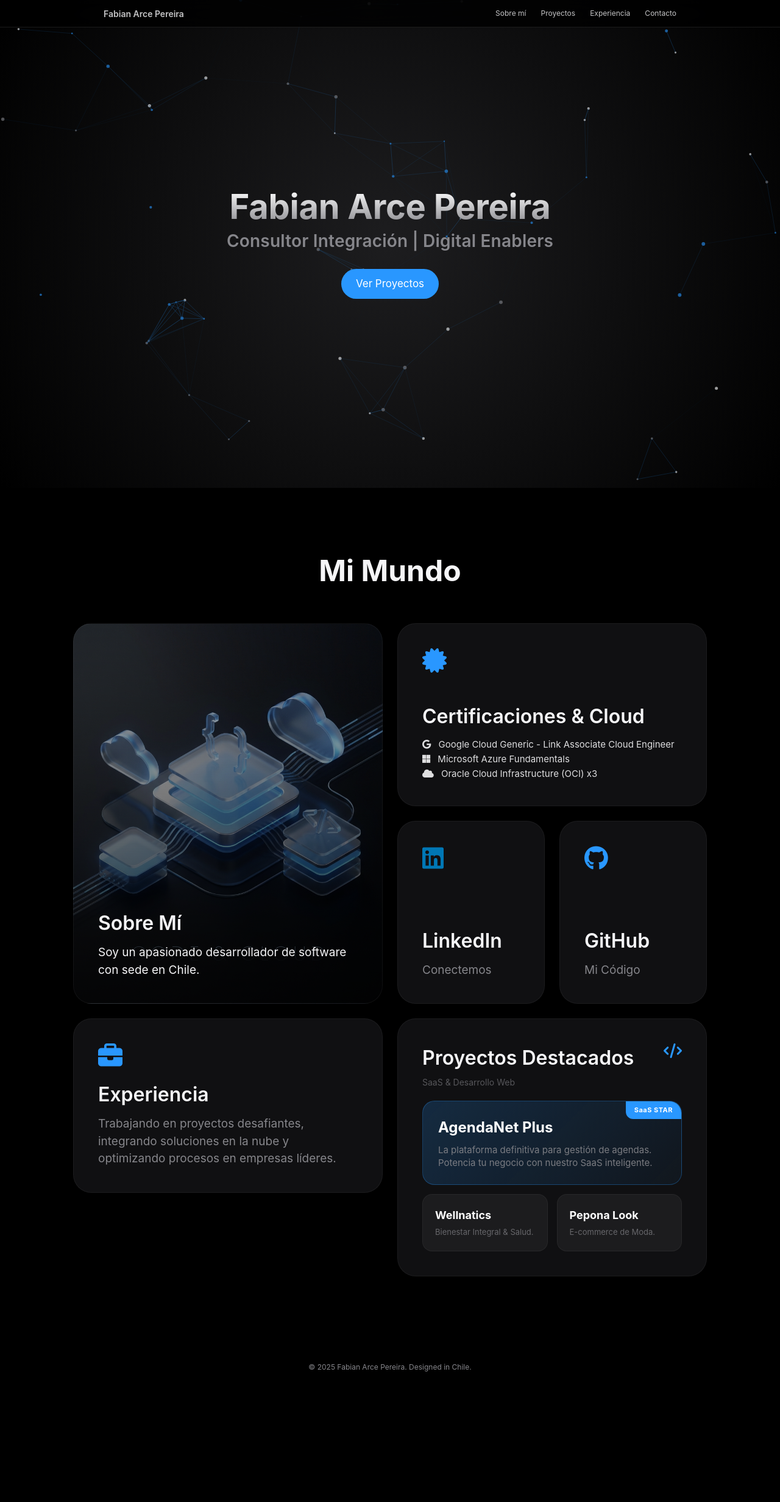
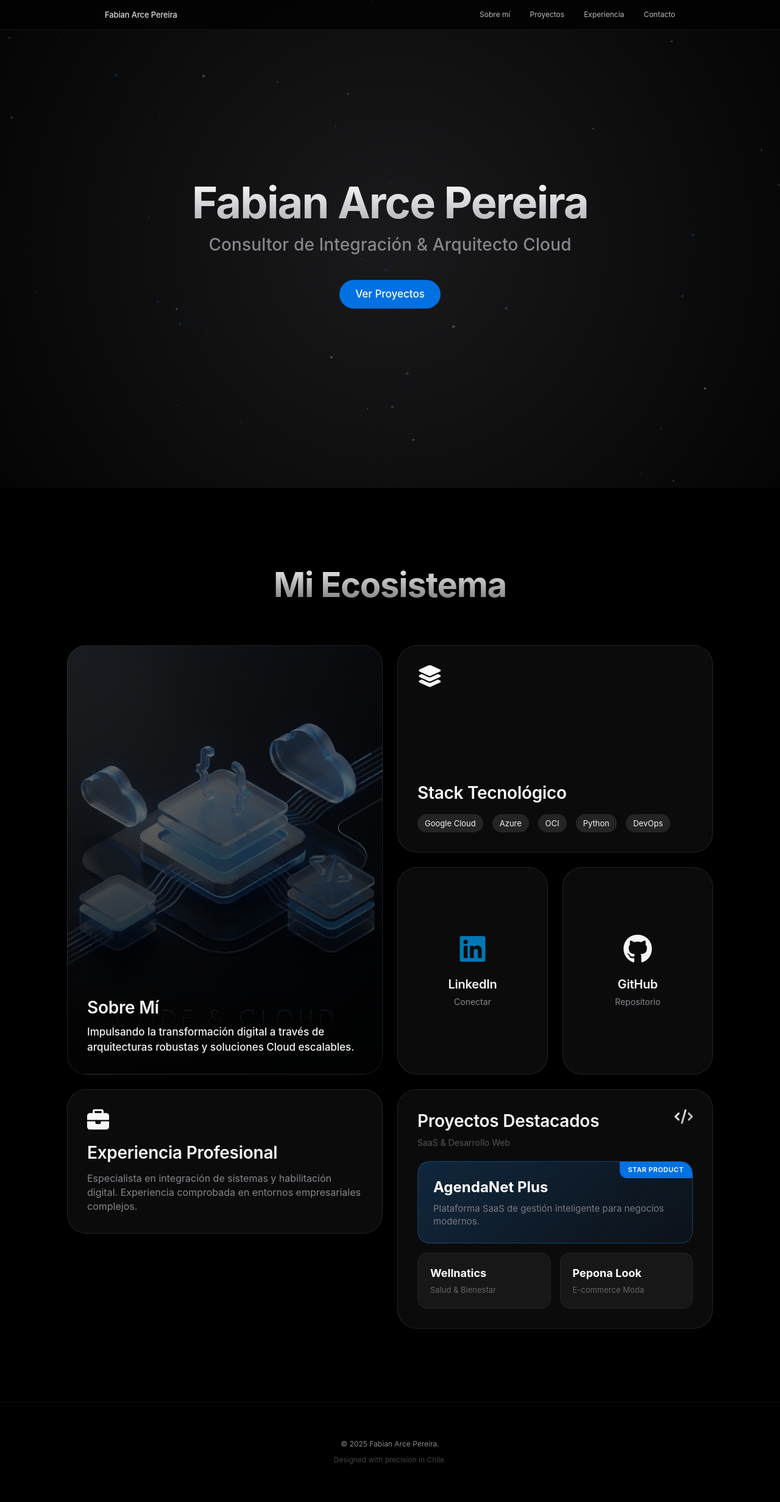
Before and after one commit to fabian2ap/fabian2ap, a Flask app: page / in a window 1280 px wide. Shown: the whole page at 61% size. Before the commit the page ends 2249 px from the top, so only its background shows below. Run offline with Flask 3, Linux system fonts and the light colour scheme.

Commit message:
Upgrade site design to Premium Apple Aesthetics (2025)

```diff
--- a/static/css/portfolio.css
+++ b/static/css/portfolio.css
@@ -2,10 +2,14 @@
     --bg-color: #000000;
     --text-primary: #f5f5f7;
     --text-secondary: #86868b;
-    --card-bg: rgba(28, 28, 30, 0.6);
-    --card-hover: rgba(44, 44, 46, 0.8);
-    --blue-accent: #2997ff;
-    --nav-bg: rgba(0, 0, 0, 0.8);
+    --card-bg: rgba(28, 28, 30, 0.4);
+    --card-border: rgba(255, 255, 255, 0.1);
+    --card-hover: rgba(44, 44, 46, 0.6);
+    --blue-accent: #0071e3;
+    /* Classic Apple Blue */
+    --nav-bg: rgba(0, 0, 0, 0.7);
+    --transition-bezier: cubic-bezier(0.25, 1, 0.5, 1);
+    /* MacOS standard easing */
 }
 
 * {
@@ -15,12 +19,13 @@
 }
 
 body {
-    font-family: -apple-system, BlinkMacSystemFont, "Segoe UI", Roboto, Helvetica, Arial, sans-serif;
+    font-family: -apple-system, BlinkMacSystemFont, "SF Pro Display", "SF Pro Text", "Segoe UI", Roboto, Helvetica, Arial, sans-serif;
     background-color: var(--bg-color);
     color: var(--text-primary);
-    line-height: 1.5;
+    line-height: 1.4;
     overflow-x: hidden;
     -webkit-font-smoothing: antialiased;
+    -moz-osx-font-smoothing: grayscale;
 }
 
 /* Navbar */
@@ -30,27 +35,29 @@ nav {
     width: 100%;
     z-index: 1000;
     background: var(--nav-bg);
-    backdrop-filter: blur(20px);
-    -webkit-backdrop-filter: blur(20px);
-    border-bottom: 1px solid rgba(255, 255, 255, 0.1);
+    backdrop-filter: blur(20px) saturate(180%);
+    -webkit-backdrop-filter: blur(20px) saturate(180%);
+    border-bottom: 1px solid rgba(255, 255, 255, 0.08);
+    transition: background 0.3s ease;
 }
 
 .nav-content {
     max-width: 980px;
     margin: 0 auto;
-    padding: 0 20px;
-    height: 44px;
+    padding: 0 22px;
+    height: 48px;
     display: flex;
     justify-content: space-between;
     align-items: center;
 }
 
 .nav-title {
-    font-weight: 600;
-    font-size: 14px;
+    font-weight: 500;
+    font-size: 13px;
+    letter-spacing: -0.01em;
     color: var(--text-primary);
     text-decoration: none;
-    opacity: 0.8;
+    opacity: 0.9;
     transition: opacity 0.3s;
 }
 
@@ -60,19 +67,21 @@ nav {
 
 .nav-links {
     display: flex;
-    gap: 24px;
+    gap: 32px;
 }
 
 .nav-links a {
     text-decoration: none;
-    color: var(--text-primary);
+    color: #e8e8ed;
     font-size: 12px;
+    font-weight: 400;
     opacity: 0.8;
-    transition: opacity 0.3s;
+    transition: opacity 0.2s, color 0.2s;
 }
 
 .nav-links a:hover {
     opacity: 1;
+    color: #fff;
 }
 
 /* Hero Section */
@@ -84,7 +93,7 @@ nav {
     align-items: center;
     text-align: center;
     padding: 0 20px;
-    background: radial-gradient(circle at center, #1d1d1f 0%, #000000 100%);
+    background: radial-gradient(circle at 50% 50%, #1a1a1c 0%, #000000 120%);
     position: relative;
     overflow: hidden;
 }
@@ -96,7 +105,8 @@ nav {
     width: 100%;
     height: 100%;
     z-index: 1;
-    opacity: 0.6;
+    opacity: 0.4;
+    pointer-events: none;
 }
 
 .hero h1,
@@ -107,87 +117,99 @@ nav {
 }
 
 .hero h1 {
-    font-size: 56px;
-    line-height: 1.07;
+    font-size: 72px;
+    line-height: 1.05;
     font-weight: 700;
-    letter-spacing: -0.005em;
-    margin-bottom: 10px;
-    background: linear-gradient(180deg, #fff, #86868b);
+    letter-spacing: -0.025em;
+    margin-bottom: 16px;
+    background: linear-gradient(180deg, #ffffff 0%, #b0b0b5 100%);
     background-clip: text;
     -webkit-background-clip: text;
     -webkit-text-fill-color: transparent;
     opacity: 0;
-    animation: fadeUp 1s cubic-bezier(0.16, 1, 0.3, 1) forwards;
+    animation: fadeUp 1.2s var(--transition-bezier) forwards;
 }
 
 .hero p {
     font-size: 28px;
-    line-height: 1.1;
-    font-weight: 600;
-    letter-spacing: 0.007em;
+    line-height: 1.2;
+    font-weight: 500;
+    letter-spacing: 0.005em;
     color: var(--text-secondary);
-    max-width: 600px;
+    max-width: 640px;
     opacity: 0;
-    animation: fadeUp 1s cubic-bezier(0.16, 1, 0.3, 1) 0.2s forwards;
+    animation: fadeUp 1.2s var(--transition-bezier) 0.15s forwards;
 }
 
 .cta-button {
-    margin-top: 30px;
-    display: inline-block;
+    margin-top: 40px;
+    display: inline-flex;
+    align-items: center;
+    justify-content: center;
     background-color: var(--blue-accent);
     color: white;
-    padding: 12px 24px;
+    padding: 12px 26px;
     border-radius: 980px;
     font-size: 17px;
-    font-weight: 400;
+    font-weight: 500;
     text-decoration: none;
     opacity: 0;
-    animation: fadeUp 1s cubic-bezier(0.16, 1, 0.3, 1) 0.4s forwards;
-    transition: transform 0.2s;
+    animation: fadeUp 1.2s var(--transition-bezier) 0.3s forwards;
+    transition: transform 0.2s ease, background-color 0.2s ease;
 }
 
 .cta-button:hover {
-    transform: scale(1.02);
+    transform: scale(1.03);
+    background-color: #0077ed;
 }
 
 /* Bento Grid */
 .bento-section {
-    padding: 100px 20px;
-    max-width: 1080px;
+    padding: 120px 20px;
+    max-width: 1100px;
     margin: 0 auto;
 }
 
 .section-title {
-    font-size: 48px;
+    font-size: 56px;
     font-weight: 700;
-    margin-bottom: 50px;
+    margin-bottom: 60px;
     text-align: center;
+    letter-spacing: -0.02em;
+    background: linear-gradient(180deg, #fff, #666);
+    background-clip: text;
+    -webkit-background-clip: text;
+    -webkit-text-fill-color: transparent;
 }
 
 .bento-grid {
     display: grid;
     grid-template-columns: repeat(4, 1fr);
-    grid-template-rows: repeat(2, 300px);
-    /* Fixed height rows */
+    grid-template-rows: repeat(2, 340px);
+    /* Slightly taller for more breathing room */
     gap: 24px;
 }
 
 .bento-item {
     background: var(--card-bg);
-    border-radius: 30px;
-    padding: 40px;
-    transition: background 0.3s, transform 0.3s;
+    border-radius: 32px;
+    padding: 32px;
+    transition: background 0.4s ease, transform 0.4s var(--transition-bezier);
     display: flex;
     flex-direction: column;
     justify-content: space-between;
     overflow: hidden;
     position: relative;
-    border: 1px solid rgba(255, 255, 255, 0.05);
+    border: 1px solid var(--card-border);
+    backdrop-filter: blur(10px);
+    -webkit-backdrop-filter: blur(10px);
+    box-shadow: 0 4px 24px rgba(0, 0, 0, 0.2);
 }
 
 .bento-item:hover {
     background: var(--card-hover);
-    transform: scale(1.01);
+    transform: scale(1.02);
+    border-color: rgba(255, 255, 255, 0.15);
 }
 
 /* Item Specifics */
@@ -205,39 +227,47 @@ nav {
 }
 
 .bento-item h3 {
-    font-size: 32px;
+    font-size: 28px;
     font-weight: 600;
-    margin-bottom: 10px;
+    letter-spacing: -0.01em;
+    margin-bottom: 8px;
     z-index: 2;
 }
 
 .bento-item p {
-    font-size: 19px;
+    font-size: 17px;
     color: var(--text-secondary);
+    line-height: 1.45;
     z-index: 2;
+    font-weight: 400;
 }
 
 .bento-item .icon {
-    font-size: 40px;
-    margin-bottom: 20px;
-    color: var(--blue-accent);
+    font-size: 36px;
+    margin-bottom: 16px;
+    background: linear-gradient(135deg, #fff 0%, #a1a1a6 100%);
+    background-clip: text;
+    -webkit-background-clip: text;
+    -webkit-text-fill-color: transparent;
 }
 
 /* Animations */
 @keyframes fadeUp {
     from {
         opacity: 0;
-        transform: translateY(30px);
+        transform: translateY(40px);
+        filter: blur(10px);
     }
 
     to {
         opacity: 1;
         transform: translateY(0);
+        filter: blur(0);
     }
 }
 
 .project-card-hover {
-    transition: transform 0.3s cubic-bezier(0.16, 1, 0.3, 1), background 0.3s;
+    transition: transform 0.4s var(--transition-bezier), background 0.3s;
 }
 
 .project-card-hover:hover {
--- a/templates/home.html
+++ b/templates/home.html
@@ -27,56 +27,63 @@
     <header class="hero">
         <canvas id="hero-canvas"></canvas>
         <h1>Fabian Arce Pereira</h1>
-        <p>Consultor Integración | Digital Enablers</p>
+        <p>Consultor de Integración & Arquitecto Cloud</p>
         <a href="#projects" class="cta-button">Ver Proyectos</a>
     </header>
 
     <section class="bento-section" id="about">
-        <div class="section-title">Mi Mundo</div>
+        <div class="section-title">Mi Ecosistema</div>
         <div class="bento-grid">
             <!-- About Me - Large -->
             <div class="bento-item item-large"
-                style="background-image: linear-gradient(rgba(0,0,0,0.2), rgba(0,0,0,0.8)), url('{{ url_for('static', filename='landing-7/images/about-me-bg.png') }}'); background-size: cover; background-position: center;">
+                style="background-image: linear-gradient(rgba(0,0,0,0.4), rgba(0,0,0,0.9)), url('{{ url_for('static', filename='landing-7/images/about-me-bg.png') }}'); background-size: cover; background-position: center;">
                 <div style="margin-top: auto;">
                     <h3>Sobre Mí</h3>
-                    <p style="color: #f5f5f7;">Soy un apasionado desarrollador de software con sede en Chile.</p>
+                    <p style="color: #f5f5f7; font-weight: 500;">Impulsando la transformación digital a través de
+                        arquitecturas robustas y soluciones Cloud escalables.</p>
                 </div>
             </div>
 
             <!-- Tech Stack - Medium -->
             <div class="bento-item item-medium">
-                <i class="fa-solid fa-certificate icon"></i>
+                <i class="fa-solid fa-layer-group icon"></i>
                 <div>
-                    <h3>Certificaciones & Cloud</h3>
-                    <ul
-                        style="list-style: none; padding: 0; margin: 0; font-size: 15px; opacity: 0.9; line-height: 1.6;">
-                        <li><i class="fa-brands fa-google" style="margin-right: 8px;"></i> Google Cloud Generic - Link
-                            Associate Cloud Engineer</li>
-                        <li><i class="fa-brands fa-microsoft" style="margin-right: 8px;"></i> Microsoft Azure
-                            Fundamentals</li>
-                        <li><i class="fa-solid fa-cloud" style="margin-right: 8px;"></i> Oracle Cloud Infrastructure
-                            (OCI) x3</li>
-                    </ul>
+                    <h3>Stack Tecnológico</h3>
+                    <div style="display: flex; gap: 15px; flex-wrap: wrap; margin-top: 15px;">
+                        <span
+                            style="background: rgba(255,255,255,0.1); padding: 6px 12px; border-radius: 20px; font-size: 13px;">Google
+                            Cloud</span>
+                        <span
+                            style="background: rgba(255,255,255,0.1); padding: 6px 12px; border-radius: 20px; font-size: 13px;">Azure</span>
+                        <span
+                            style="background: rgba(255,255,255,0.1); padding: 6px 12px; border-radius: 20px; font-size: 13px;">OCI</span>
+                        <span
+                            style="background: rgba(255,255,255,0.1); padding: 6px 12px; border-radius: 20px; font-size: 13px;">Python</span>
+                        <span
+                            style="background: rgba(255,255,255,0.1); padding: 6px 12px; border-radius: 20px; font-size: 13px;">DevOps</span>
+                    </div>
                 </div>
             </div>
 
             <!-- LinkedIn - Small -->
             <a href="https://www.linkedin.com/in/fabian-arce-pereira/" target="_blank" class="bento-item item-small"
-                style="text-decoration: none; color: inherit;">
-                <i class="fa-brands fa-linkedin icon" style="color: #0077b5;"></i>
-                <div>
-                    <h3>LinkedIn</h3>
-                    <p>Conectemos</p>
+                style="text-decoration: none; color: inherit; justify-content: center; align-items: center; text-align: center;">
+                <i class="fa-brands fa-linkedin icon"
+                    style="font-size: 48px; margin-bottom: 10px; background: none; -webkit-text-fill-color: #0077b5;"></i>
+                <div style="margin-top: 10px;">
+                    <h3 style="font-size: 20px; margin: 0;">LinkedIn</h3>
+                    <p style="font-size: 14px; margin-top: 5px;">Conectar</p>
                 </div>
             </a>
 
             <!-- GitHub - Small -->
             <a href="https://github.com/fabian2ap" target="_blank" class="bento-item item-small"
-                style="text-decoration: none; color: inherit;">
-                <i class="fa-brands fa-github icon"></i>
-                <div>
-                    <h3>GitHub</h3>
-                    <p>Mi Código</p>
+                style="text-decoration: none; color: inherit; justify-content: center; align-items: center; text-align: center;">
+                <i class="fa-brands fa-github icon"
+                    style="font-size: 48px; margin-bottom: 10px; background: none; -webkit-text-fill-color: #f5f5f7;"></i>
+                <div style="margin-top: 10px;">
+                    <h3 style="font-size: 20px; margin: 0;">GitHub</h3>
+                    <p style="font-size: 14px; margin-top: 5px;">Repositorio</p>
                 </div>
             </a>
 
@@ -84,9 +91,11 @@
             <div class="bento-item item-medium" id="experience">
                 <i class="fa-solid fa-briefcase icon"></i>
                 <div>
-                    <h3>Experiencia</h3>
-                    <p>Trabajando en proyectos desafiantes, integrando soluciones en la nube y optimizando procesos en
-                        empresas líderes.</p>
+                    <h3>Experiencia Profesional</h3>
+                    <p style="margin-top: 10px; font-size: 16px;">
+                        Especialista en integración de sistemas y habilitación digital. Experiencia comprobada en
+                        entornos empresariales complejos.
+                    </p>
                 </div>
             </div>
 
@@ -108,12 +117,11 @@
                         <div class="project-card-hover"
                             style="background: linear-gradient(135deg, rgba(41, 151, 255, 0.2), rgba(41, 151, 255, 0.05)); border: 1px solid rgba(41, 151, 255, 0.3); padding: 25px; border-radius: 20px; position: relative; overflow: hidden; height: 100%; box-sizing: border-box; display: flex; flex-direction: column; justify-content: center;">
                             <div
-                                style="position: absolute; top: 0; right: 0; background: #2997ff; color: white; font-size: 11px; padding: 6px 14px; border-bottom-left-radius: 12px; font-weight: bold; letter-spacing: 0.5px;">
-                                SaaS STAR</div>
+                                style="position: absolute; top: 0; right: 0; background: #0071e3; color: white; font-size: 11px; padding: 6px 14px; border-bottom-left-radius: 12px; font-weight: 600; letter-spacing: 0.5px;">
+                                STAR PRODUCT</div>
                             <h4 style="margin: 0; font-size: 24px; color: #fff; margin-bottom: 8px;">AgendaNet Plus</h4>
-                            <p style="font-size: 15px; opacity: 0.9; margin: 0; line-height: 1.4;">La plataforma
-                                definitiva para gestión de agendas. Potencia tu negocio con nuestro SaaS inteligente.
-                            </p>
+                            <p style="font-size: 15px; opacity: 0.9; margin: 0; line-height: 1.4;">Plataforma SaaS de
+                                gestión inteligente para negocios modernos.</p>
                         </div>
                     </a>
 
@@ -124,7 +132,7 @@
                             <div class="project-card-hover"
                                 style="background: rgba(255,255,255,0.05); padding: 20px; border-radius: 16px; height: 100%; border: 1px solid rgba(255,255,255,0.05); box-sizing: border-box; display: flex; flex-direction: column; justify-content: center;">
                                 <h4 style="margin: 0; font-size: 18px; color: #fff; margin-bottom: 5px;">Wellnatics</h4>
-                                <p style="font-size: 13px; opacity: 0.7; margin: 0;">Bienestar Integral & Salud.</p>
+                                <p style="font-size: 13px; opacity: 0.7; margin: 0;">Salud & Bienestar</p>
                             </div>
                         </a>
 
@@ -135,7 +143,7 @@
                                 style="background: rgba(255,255,255,0.05); padding: 20px; border-radius: 16px; height: 100%; border: 1px solid rgba(255,255,255,0.05); box-sizing: border-box; display: flex; flex-direction: column; justify-content: center;">
                                 <h4 style="margin: 0; font-size: 18px; color: #fff; margin-bottom: 5px;">Pepona Look
                                 </h4>
-                                <p style="font-size: 13px; opacity: 0.7; margin: 0;">E-commerce de Moda.</p>
+                                <p style="font-size: 13px; opacity: 0.7; margin: 0;">E-commerce Moda</p>
                             </div>
                         </a>
                     </div>
@@ -145,8 +153,10 @@
         </div>
     </section>
 
-    <footer style="text-align: center; padding: 40px; color: var(--text-secondary); font-size: 12px;">
-        <p>&copy; 2025 Fabian Arce Pereira. Designed in Chile.</p>
+    <footer
+        style="text-align: center; padding: 60px 20px; color: var(--text-secondary); font-size: 12px; border-top: 1px solid rgba(255,255,255,0.05);">
+        <p style="margin-bottom: 10px;">&copy; 2025 Fabian Arce Pereira.</p>
+        <p style="opacity: 0.5;">Designed with precision in Chile.</p>
     </footer>
 
     <script>
@@ -157,10 +167,10 @@
         let particles = [];
 
         // Configuration
-        const particleCount = 60;
-        const connectionDistance = 150;
-        const moveSpeed = 0.5;
-        const colors = ['#2997ff', '#ffffff', '#86868b']; // Blue (Cloud), White, Grey
+        const particleCount = 50; // Optimized count
+        const connectionDistance = 160;
+        const moveSpeed = 0.4;
+        const colors = ['#0071e3', '#ffffff', '#86868b']; // Updated Apple Blue
 
         function resize() {
             width = canvas.width = window.innerWidth;
@@ -173,7 +183,7 @@
                 this.y = Math.random() * height;
                 this.vx = (Math.random() - 0.5) * moveSpeed;
                 this.vy = (Math.random() - 0.5) * moveSpeed;
-                this.size = Math.random() * 2 + 1;
+                this.size = Math.random() * 2 + 0.5;
                 this.color = colors[Math.floor(Math.random() * colors.length)];
             }
 
@@ -190,7 +200,9 @@
                 ctx.beginPath();
                 ctx.arc(this.x, this.y, this.size, 0, Math.PI * 2);
                 ctx.fillStyle = this.color;
+                ctx.globalAlpha = 0.6;
                 ctx.fill();
+                ctx.globalAlpha = 1;
             }
         }
 
@@ -218,21 +230,11 @@
 
                     if (dist < connectionDistance) {
                         ctx.beginPath();
-                        ctx.strokeStyle = `rgba(41, 151, 255, ${1 - dist / connectionDistance})`; // Blue fading
+                        ctx.strokeStyle = `rgba(0, 113, 227, ${0.15 * (1 - dist / connectionDistance)})`; // Very subtle blue connections
                         ctx.lineWidth = 0.5;
                         ctx.moveTo(particles[i].x, particles[i].y);
                         ctx.lineTo(particles[j].x, particles[j].y);
                         ctx.stroke();
-
-                        // Occasional Data Pulse (Apigee Traffic)
-                        if (Math.random() < 0.005) {
-                            ctx.fillStyle = '#ffffff';
-                            const pulseX = particles[i].x + (particles[j].x - particles[i].x) * 0.5;
-                            const pulseY = particles[i].y + (particles[j].y - particles[i].y) * 0.5;
-                            ctx.beginPath();
-                            ctx.arc(pulseX, pulseY, 2, 0, Math.PI * 2);
-                            ctx.fill();
-                        }
                     }
                 }
             }
@@ -257,7 +259,8 @@
 
         // Simple fade-in on scroll (Intersection Observer)
         const observerOptions = {
-            threshold: 0.1
+            threshold: 0.1,
+            rootMargin: "0px 0px -50px 0px"
         };
 
         const observer = new IntersectionObserver((entries) => {
@@ -265,14 +268,16 @@
                 if (entry.isIntersecting) {
                     entry.target.style.opacity = 1;
                     entry.target.style.transform = 'translateY(0)';
+                    entry.target.style.filter = 'blur(0)';
                 }
             });
         }, observerOptions);
 
         document.querySelectorAll('.bento-item').forEach(el => {
             el.style.opacity = 0;
-            el.style.transform = 'translateY(20px)';
-            el.style.transition = 'all 0.6s cubic-bezier(0.16, 1, 0.3, 1)';
+            el.style.transform = 'translateY(30px)';
+            el.style.filter = 'blur(5px)';
+            el.style.transition = 'opacity 0.8s cubic-bezier(0.25, 1, 0.5, 1), transform 0.8s cubic-bezier(0.25, 1, 0.5, 1), filter 0.8s ease';
             observer.observe(el);
         });
     </script>
```
Also changed, not shown: other parts of static/css/portfolio.css (+26 -8 lines).
